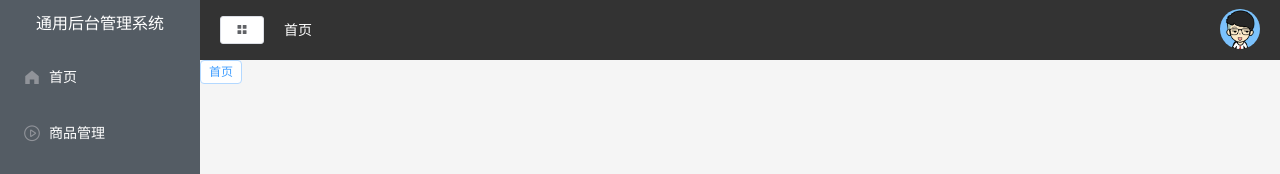
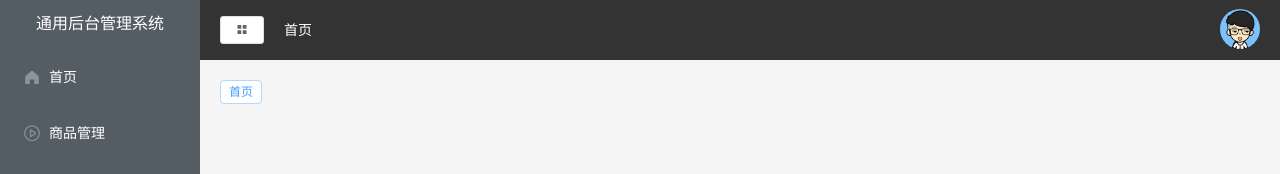
Before and after one commit to Jammillk/vue_manage, a Vue app: page / in a window 1280 px wide. Shown: the top 174 px of the page. Built offline with nearby package versions, Linux system fonts and the light colour scheme.

Commit message:
feat：美化tags样式

```diff
--- a/src/components/CommonTag.vue
+++ b/src/components/CommonTag.vue
@@ -7,8 +7,7 @@
         :closable="tag.name !== 'home'"
         :effect="$route.name === tag.name ? 'dark' : 'plain'"
         @click="changeMenu(tag)"
-        @close="handleClose(tag, index)"
-    >
+        @close="handleClose(tag, index)">
       {{ tag.label }}
     </el-tag>
   </div>
@@ -38,3 +37,14 @@ export default {
   }
 }
 </script>
+
+<style lang="less" scoped>
+.tabs {
+  padding: 20px;
+  .el-tag {
+    margin-right: 15px;
+    cursor: pointer;
+  }
+
+}
+</style>
```
